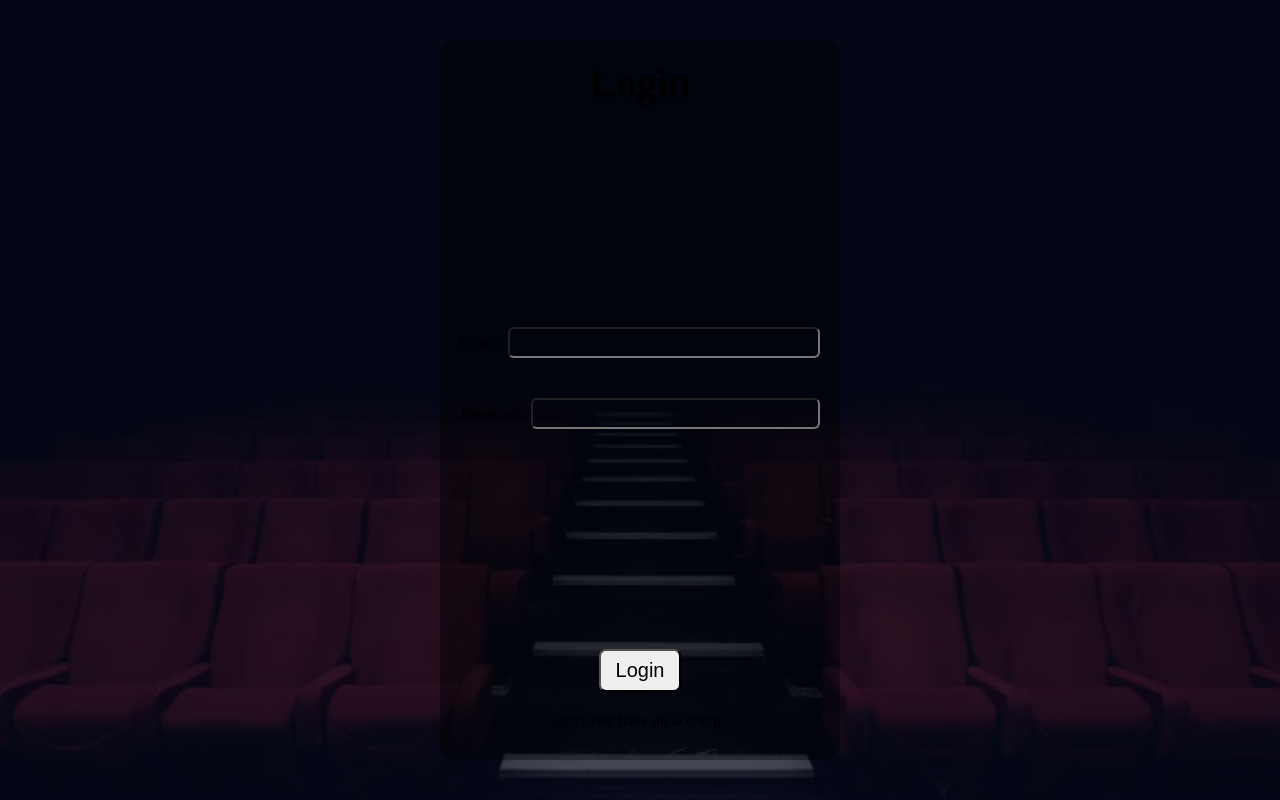
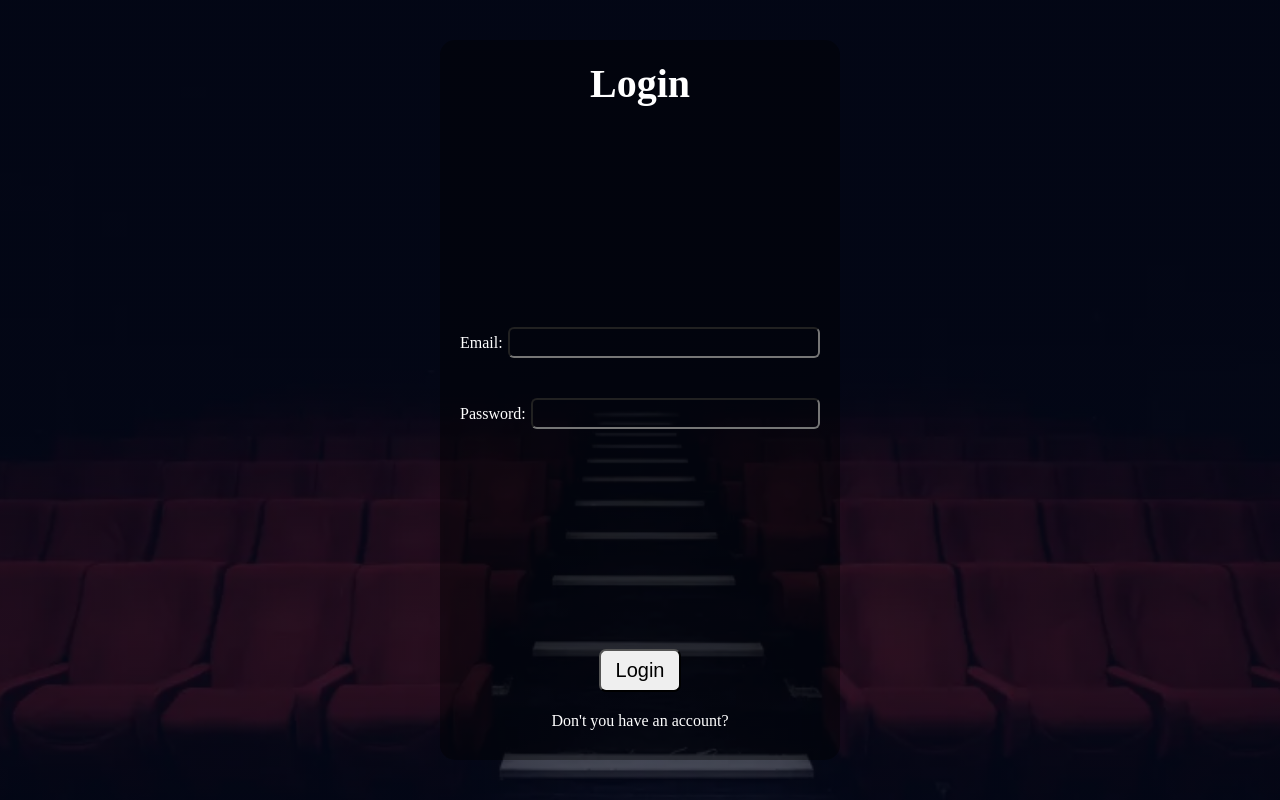
Before and after one commit to luisfelipe2104/Cinetec, a Next.js app: page / in a window 1280 px wide. Built offline with nearby package versions, Linux system fonts and the light colour scheme.

Commit message:
changing the text color

```diff
--- a/components/Login/styles.js
+++ b/components/Login/styles.js
@@ -21,6 +21,7 @@ export const Title = styled.h1`
     width: 100%;
     padding: 20px 0 0 0;
     font-size: 40px;
+    color: #FFF;
 `
 
 export const InputGroup = styled.div`
@@ -55,6 +56,7 @@ export const Input = styled.input`
 
 export const Label = styled.label`
     font-size: 16px;
+    color: #FFF;
 `
 
 export const ButtonContainer = styled.div`
@@ -74,4 +76,5 @@ export const Button = styled.button`
 
 export const Link = styled.a`
     font-size: 16px;
+    color: #FFF;
 `
```
